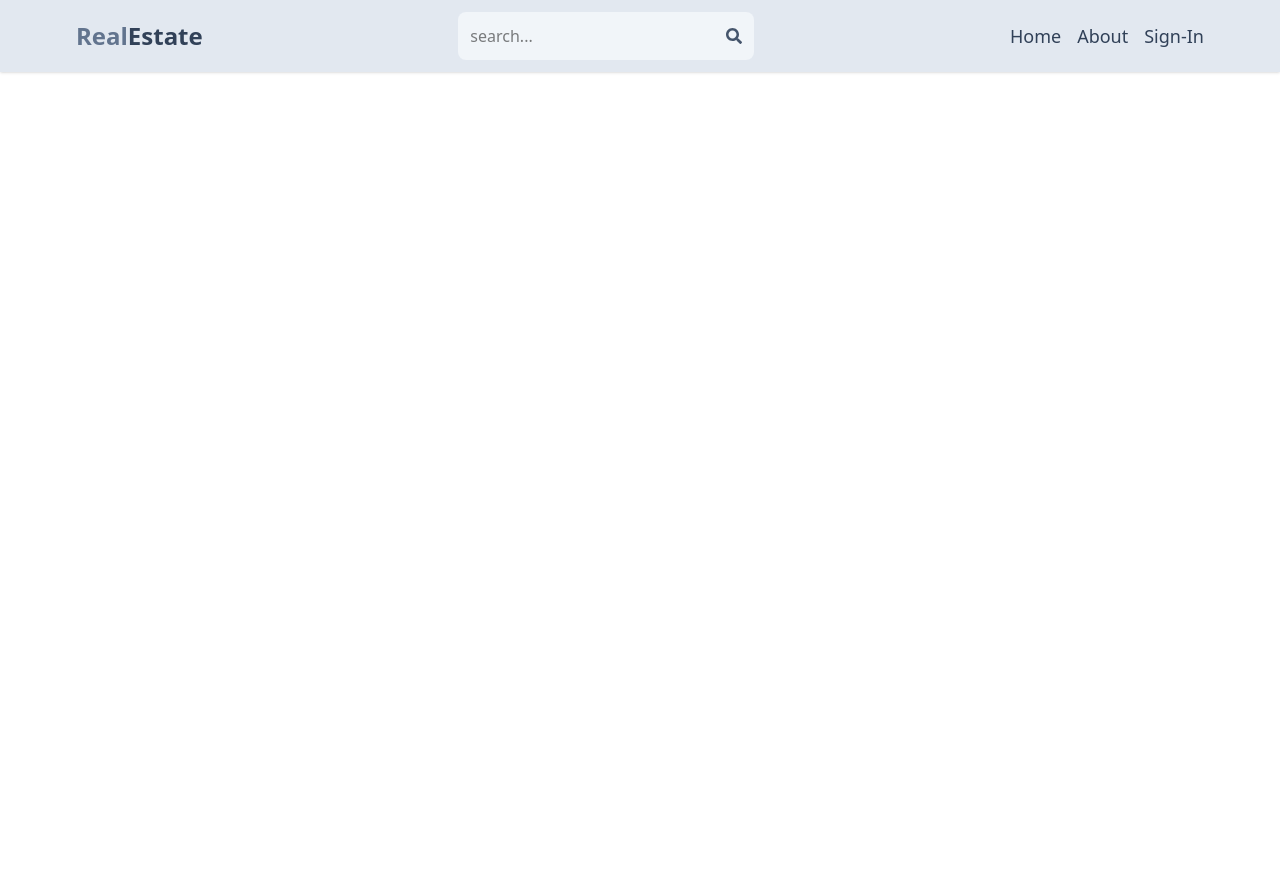
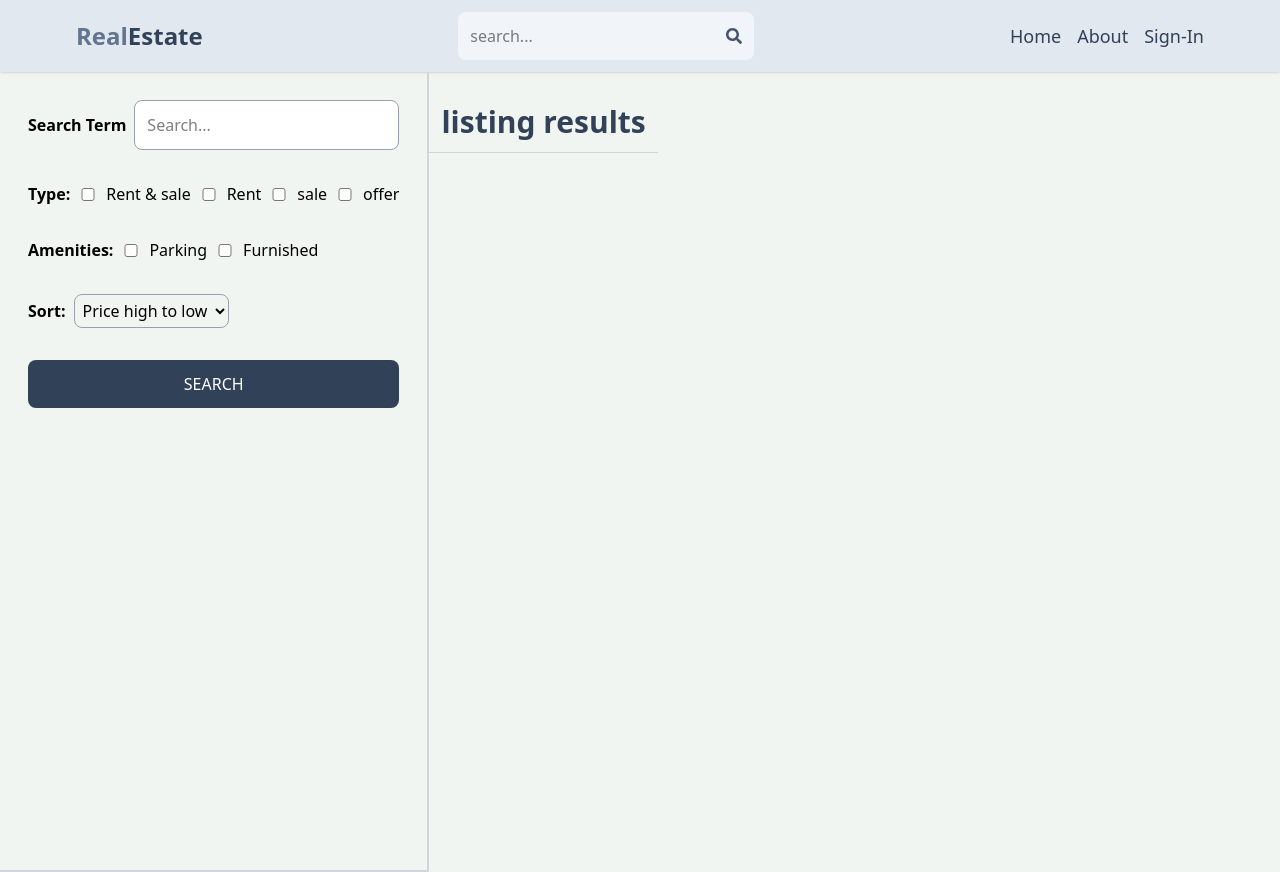
Before and after one commit to Prakhar-Tamrakar/realestate, a React (Vite) app in the folder client/: page /search in a window 1280 px wide. Before the commit the page ends 800 px from the top, so only its background shows below. Built offline with nearby package versions, Linux system fonts and the light colour scheme; no server answers.

Commit message:
create search page ui

```diff
--- a/client/src/App.jsx
+++ b/client/src/App.jsx
@@ -9,6 +9,7 @@
 import CreateListing from "./pages/CreateListing";
 import UpdateListing from "./pages/UpdateListing";
 import Listing from "./pages/Listing";
+import Search from "./pages/Search";
 
 function App() {
   return (
@@ -20,6 +21,7 @@
         <Route path="/signin" element={<SignIn />} />
         <Route path="/signup" element={<SignUp />} />
         <Route path="/listing/:id" element={<Listing />} />
+        <Route path="/search" element={<Search/>}/>
 
         {/* Private Routes */}
         <Route element={<PrivateRoute />}>
--- a/client/src/index.css
+++ b/client/src/index.css
@@ -1 +1,5 @@
 @import "tailwindcss";
+
+body{
+    background-color: rgb(241, 245, 241);
+}
--- /dev/null
+++ b/client/src/pages/Search.jsx
@@ -0,0 +1,72 @@
+import React from "react";
+
+const Search = () => {
+  return (
+    <div className="flex flex-col md:flex-row">
+      <div className="p-7 border-b-2 border-gray-300 md:border-r-2 md:min-h-screen">
+        <form className="flex flex-col gap-8">
+          <div className=" flex  gap-2 items-center">
+            <label className="whitespace-nowrap font-semibold"> Search Term</label>
+            <input
+              type="text"
+              id="searchTerm"
+              placeholder="Search..."
+              className="border border-gray-400 p-3 rounded-lg w-full bg-white "
+            />
+          </div>
+          <div className="flex items-center flex-wrap gap-2 ">
+            <label className="font-semibold">Type:</label>
+            <div className="flex items-center gap-2">
+              <input type="checkbox" name="" id="all" className="w-5" />
+              <span>Rent & sale </span>
+            </div>
+            <div className="flex items-center gap-2">
+              <input type="checkbox" name="" id="rent" className="w-5" />
+              <span>Rent </span>
+            </div>
+            <div className="flex items-center gap-2">
+              <input type="checkbox" name="" id="sale" className="w-5" />
+              <span>
+               sale
+              </span>
+            </div>
+            <div className="flex items-center gap-2">
+              <input type="checkbox" name="" id="offer" className="w-5" />
+              <span>offer </span>
+            </div>
+          </div>
+
+          <div className="flex items-center flex-wrap gap-2  ">
+            <label className="font-semibold">Amenities:</label>
+            <div className="flex items-center gap-2">
+              <input type="checkbox" name="" id="parking" className="w-5" />
+              <span>Parking </span>
+            </div>
+            <div className="flex items-center gap-2">
+              <input type="checkbox" name="" id="furnished" className="w-5" />
+              <span>Furnished </span>
+            </div>
+          </div>
+
+          <div className="flex gap-2 items-center">
+            <label className="font-semibold">Sort: </label>
+            <select name="" id="sort_order" className=" border border-gray-400 p-1 rounded-lg">
+                <option value="" >Price high to low</option>
+                <option value="">Price low to high</option>
+                <option value="">Latest</option>
+                <option value="">Oldest</option>
+            </select>
+          </div>
+          <button className="bg-slate-700 text-white p-3 rounded-lg uppercase hover:opacity-95 ">
+            Search
+          </button>
+        </form>
+      </div>
+      <div className="">
+        <h1 className="text-3xl font-semibold border-b border-gray-300 p-3 text-slate-700 mt-5 ">listing results</h1>
+      </div>
+    </div>
+  );
+};
+
+export default Search;
```
